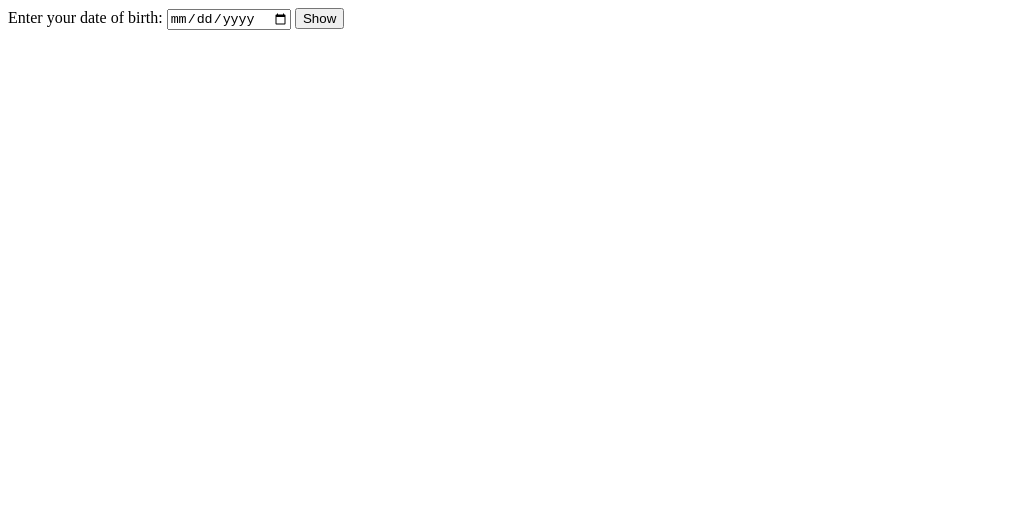
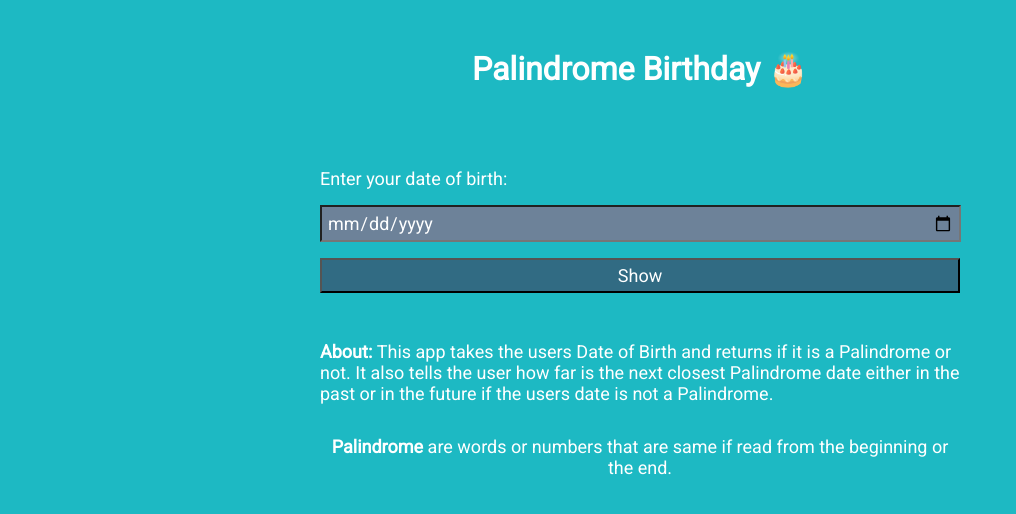
Before and after one commit to bmendhe23/palindrome-birthdays, a plain HTML site: page index.html in a window 1280 px wide. Shown: the whole page, without its empty margins (0-1016 px from the left). Drawn offline with Linux system fonts and the light colour scheme.

Commit message:
minor changes and bonus solved

```diff
--- a/index.html
+++ b/index.html
@@ -1,17 +1,25 @@
 <!DOCTYPE html>
 <html lang="en">
+
 <head>
     <meta charset="UTF-8">
     <meta http-equiv="X-UA-Compatible" content="IE=edge">
     <meta name="viewport" content="width=device-width, initial-scale=1.0">
     <title>Palindrome Birthdays</title>
+    <link rel="stylesheet" href="style.css" />
 </head>
+
 <body>
-
-    <label for="birthday">Enter your date of birth: </label>
-    <input id="input-dob" type="date">
-    <button id="btn-submit">Show</button>
-    <p id="show-message"></p>
+    <h1>Palindrome Birthday 🎂</h1>
+    <div class="container">
+        <label for="birthday">Enter your date of birth: </label>
+        <input id="input-dob" type="date">
+        <button id="btn-submit">Show</button>
+        <p id="show-message"></p>
+        <p><strong>About: </strong>This app takes the users Date of Birth and returns if it is a Palindrome or not. It also tells the user how far is the next closest Palindrome date either in the past or in the future if the users date is not a Palindrome.</p>
+        <P><strong>Palindrome</strong> are words or numbers that are same if read from the beginning or the end.</P>
+    </div>
     <script src="javascript.js"></script>
 </body>
+
 </html>
--- a/javascript.js
+++ b/javascript.js
@@ -191,15 +191,23 @@ function clickHandler() {
         var isPalindrome = checkPalindromForAllDateFormats(date);
 
         if(isPalindrome) {
-            outputBox.innerText = "Yay! Your date of birth is a Palindrome";
+            outputBox.innerText = "Yay! Your date of birth is a Palindrome 🎉";
         } else {
             var nextPalindromeDate = getNextPalindromeDate(date);
             var prevPalindromeDate = getPrevPalindromeDate(date);
 
             if( nextPalindromeDate[0] < prevPalindromeDate[0]) {
-                outputBox.innerText = "Sorry your date of birth is not a Palindrome. The closest date of birth is " + nextPalindromeDate[0] + " days in the future. The date is " + nextPalindromeDate[1].day + "-" + nextPalindromeDate[1].month + "-" + nextPalindromeDate[1].year + " (DD-MM-YYYY).";
+                if( nextPalindromeDate[0] == 1) {
+                    outputBox.innerText = "Sorry your date of birth is not a Palindrome. The closest date of birth is " + nextPalindromeDate[0] + " day in the future. The date is " + nextPalindromeDate[1].day + "-" + nextPalindromeDate[1].month + "-" + nextPalindromeDate[1].year + " (DD-MM-YYYY).";
+                } else {
+                    outputBox.innerText = "Sorry your date of birth is not a Palindrome. The closest date of birth is " + nextPalindromeDate[0] + " days in the future. The date is " + nextPalindromeDate[1].day + "-" + nextPalindromeDate[1].month + "-" + nextPalindromeDate[1].year + " (DD-MM-YYYY).";
+                }
             } else {
-                outputBox.innerText = "Sorry your date of birth is not a Palindrome. The closest date of birth is " + prevPalindromeDate[0] + " days in the past. The date is " + prevPalindromeDate[1].day + "-" + prevPalindromeDate[1].month + "-" + prevPalindromeDate[1].year + " (DD-MM-YYYY).";
+                if (prevPalindromeDate[0] == 1) {
+                    outputBox.innerText = "Sorry your date of birth is not a Palindrome. The closest date of birth is " + prevPalindromeDate[0] + " day in the past. The date is " + prevPalindromeDate[1].day + "-" + prevPalindromeDate[1].month + "-" + prevPalindromeDate[1].year + " (DD-MM-YYYY).";
+                } else {
+                    outputBox.innerText = "Sorry your date of birth is not a Palindrome. The closest date of birth is " + prevPalindromeDate[0] + " days in the past. The date is " + prevPalindromeDate[1].day + "-" + prevPalindromeDate[1].month + "-" + prevPalindromeDate[1].year + " (DD-MM-YYYY).";
+                }
             }
         }
     }
--- a/style.css
+++ b/style.css
@@ -0,0 +1,52 @@
+@import url('https://fonts.googleapis.com/css2?family=Roboto&display=swap');
+
+* {
+    width: 50vw;
+    margin: auto;
+    font-family: 'Roboto', sans-serif;
+    background-color: #1DB9C3;
+    color: white;
+}
+
+h1 {
+    text-align: center;
+    margin-top: 50px;
+}
+
+label {
+    font-size: large;
+    margin-top: 10vh;
+}
+
+input {
+    margin: 1rem 0;
+    width: 49vw;
+    padding: 5px;
+    font-size: large;
+    background-color: #6D8299;
+}
+
+button {
+    padding: 5px;
+    font-size: large;
+    background-color: #316B83;
+}
+
+.container {
+    display: flex;
+    flex-direction: column;
+}
+
+p {
+    margin: 1rem 0;
+    font-size: large;
+}
+
+p:nth-of-type(1) {
+    color: #290FBA;
+    text-align: center;
+}
+
+p:nth-of-type(3) {
+    text-align: center;
+}
```
